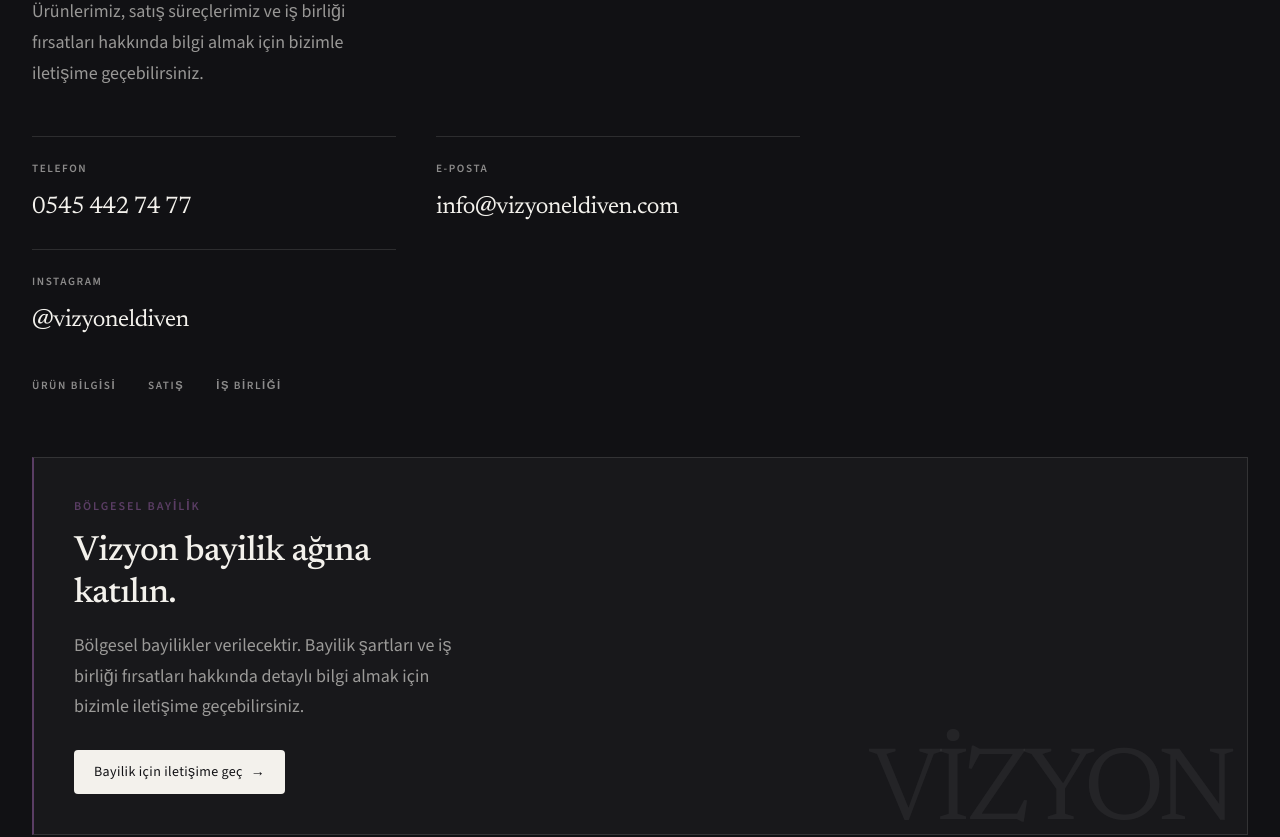
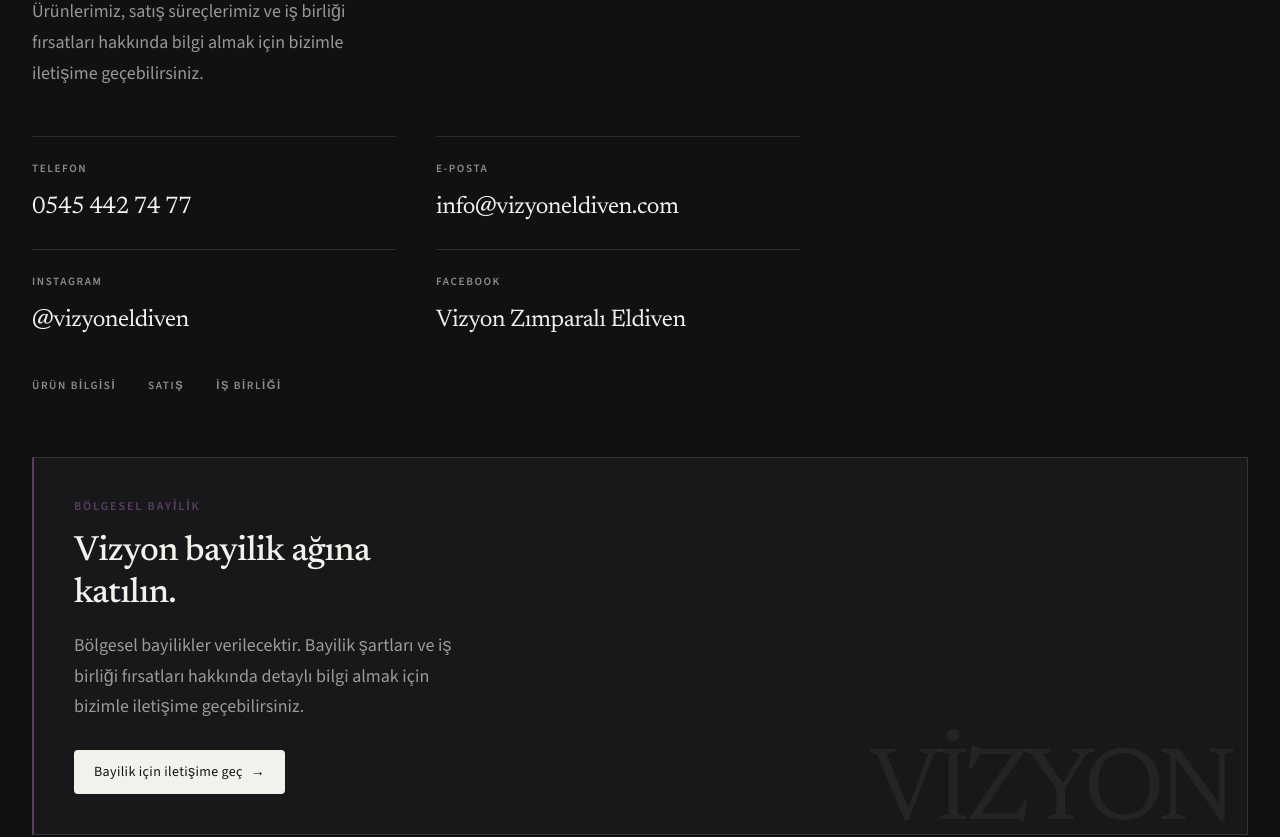
Before and after one commit to dila-adagideli/vizyon-eldiven, a Next.js app: page / in a window 1280 px wide. Shown: the part 8394-9231 px from the top of the page. Built offline with nearby package versions, Linux system fonts and the light colour scheme; no server answers.

Commit message:
Facebook bağlantısı eklendi

```diff
--- a/src/components/sections/Contact.tsx
+++ b/src/components/sections/Contact.tsx
@@ -27,6 +27,9 @@
   const instagramHref = isContactValue(contactConfig.instagram.url)
     ? contactConfig.instagram.url
     : "";
+  const facebookHref = isContactValue(contactConfig.facebook.url)
+    ? contactConfig.facebook.url
+    : "";
   const dealershipHref = isContactValue(contactConfig.email)
     ? getMailtoHref(contactConfig.email, dealership.mailSubject)
     : "";
@@ -53,7 +56,7 @@
           {copy.intro}
         </p>
 
-        {phoneHref || emailHref || instagramHref ? (
+        {phoneHref || emailHref || instagramHref || facebookHref ? (
           <address className="mt-10 grid not-italic sm:grid-cols-2 sm:gap-x-10 lg:mt-12 lg:max-w-3xl">
             {phoneHref ? (
               <p className="border-t border-background/12 py-6">
@@ -103,6 +106,23 @@
                   aria-label={messages.a11y.openInstagram}
                 >
                   {contactConfig.instagram.handle}
+                </a>
+              </p>
+            ) : null}
+
+            {facebookHref ? (
+              <p className="border-t border-background/12 py-6">
+                <span className="t-label block text-[0.7rem] tracking-[0.14em] text-background/55">
+                  {copy.facebook}
+                </span>
+                <a
+                  href={facebookHref}
+                  target="_blank"
+                  rel="noopener noreferrer"
+                  className="editorial-link mt-3 inline-block font-display text-[1.35rem] tracking-[-0.02em] text-background sm:text-[1.5rem]"
+                  aria-label={messages.a11y.openFacebook}
+                >
+                  {contactConfig.facebook.name}
                 </a>
               </p>
             ) : null}
--- a/src/i18n/ar.ts
+++ b/src/i18n/ar.ts
@@ -19,6 +19,7 @@
     sendEmail: "إرسال رسالة إلى {email}",
     dealershipEmail: "إرسال رسالة بشأن الوكالة",
     openInstagram: "افتح حساب إنستغرام Vizyon Zımparalı Eldiven",
+    openFacebook: "افتح حساب فيسبوك Vizyon Zımparalı Eldiven",
   },
   nav: {
     product: "المنتج",
@@ -198,6 +199,7 @@
     phone: "الهاتف",
     email: "البريد",
     instagram: "إنستغرام",
+    facebook: "فيسبوك",
     topics: ["معلومات المنتج", "المبيعات", "التعاون"],
   },
   footer: {
--- a/src/i18n/de.ts
+++ b/src/i18n/de.ts
@@ -19,6 +19,7 @@
     sendEmail: "E-Mail an {email} senden",
     dealershipEmail: "E-Mail zur Partnerschaft senden",
     openInstagram: "Vizyon Zımparalı Eldiven Instagram-Konto öffnen",
+    openFacebook: "Vizyon Zımparalı Eldiven Facebook-Konto öffnen",
   },
   nav: {
     product: "Produkt",
@@ -198,6 +199,7 @@
     phone: "Telefon",
     email: "E-Mail",
     instagram: "Instagram",
+    facebook: "Facebook",
     topics: ["Produktinformation", "Vertrieb", "Zusammenarbeit"],
   },
   footer: {
--- a/src/i18n/en.ts
+++ b/src/i18n/en.ts
@@ -19,6 +19,7 @@
     sendEmail: "Send an email to {email}",
     dealershipEmail: "Send an email about dealership",
     openInstagram: "Open Vizyon Zımparalı Eldiven Instagram account",
+    openFacebook: "Open Vizyon Zımparalı Eldiven Facebook account",
   },
   nav: {
     product: "Product",
@@ -198,6 +199,7 @@
     phone: "Phone",
     email: "Email",
     instagram: "Instagram",
+    facebook: "Facebook",
     topics: ["Product Information", "Sales", "Partnership"],
   },
   footer: {
--- a/src/i18n/ru.ts
+++ b/src/i18n/ru.ts
@@ -19,6 +19,7 @@
     sendEmail: "Написать на {email}",
     dealershipEmail: "Написать о партнёрстве",
     openInstagram: "Открыть Instagram Vizyon Zımparalı Eldiven",
+    openFacebook: "Открыть Facebook Vizyon Zımparalı Eldiven",
   },
   nav: {
     product: "Продукт",
@@ -198,6 +199,7 @@
     phone: "Телефон",
     email: "Эл. почта",
     instagram: "Instagram",
+    facebook: "Facebook",
     topics: ["О продукте", "Продажи", "Сотрудничество"],
   },
   footer: {
--- a/src/i18n/tr.ts
+++ b/src/i18n/tr.ts
@@ -19,6 +19,7 @@
     sendEmail: "{email} adresine e-posta gönder",
     dealershipEmail: "Bayilik başvurusu için e-posta gönder",
     openInstagram: "Vizyon Zımparalı Eldiven Instagram hesabını aç",
+    openFacebook: "Vizyon Zımparalı Eldiven Facebook hesabını aç",
   },
   nav: {
     product: "Ürün",
@@ -198,6 +199,7 @@
     phone: "Telefon",
     email: "E-posta",
     instagram: "Instagram",
+    facebook: "Facebook",
     topics: ["Ürün Bilgisi", "Satış", "İş Birliği"],
   },
   footer: {
--- a/src/i18n/types.ts
+++ b/src/i18n/types.ts
@@ -17,6 +17,7 @@
     sendEmail: string;
     dealershipEmail: string;
     openInstagram: string;
+    openFacebook: string;
   };
   nav: {
     product: string;
@@ -126,6 +127,7 @@
     phone: string;
     email: string;
     instagram: string;
+    facebook: string;
     topics: [string, string, string];
   };
   footer: {
--- a/src/lib/site.ts
+++ b/src/lib/site.ts
@@ -79,6 +79,10 @@
     handle: "@vizyoneldiven",
     url: "https://www.instagram.com/vizyoneldiven/",
   },
+  facebook: {
+    name: "Vizyon Zımparalı Eldiven",
+    url: "https://www.facebook.com/share/19NtFEj4ed/",
+  },
 } as const;
 
 export const dealershipMailSubject = "Vizyon Bölgesel Bayilik Başvurusu";
```
